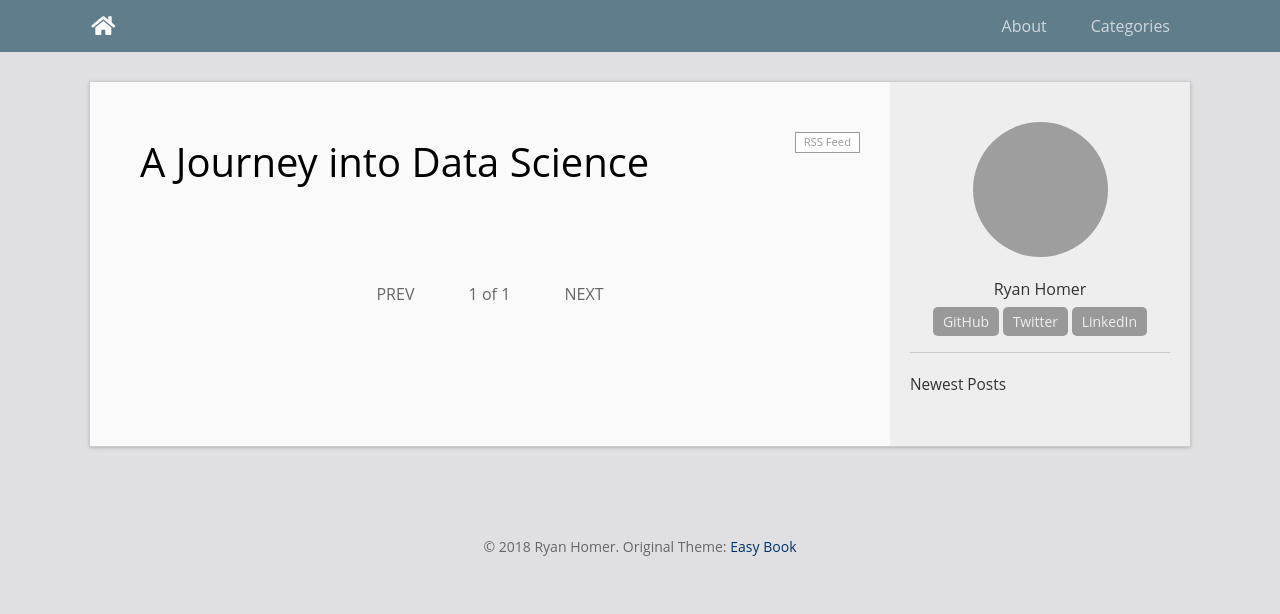
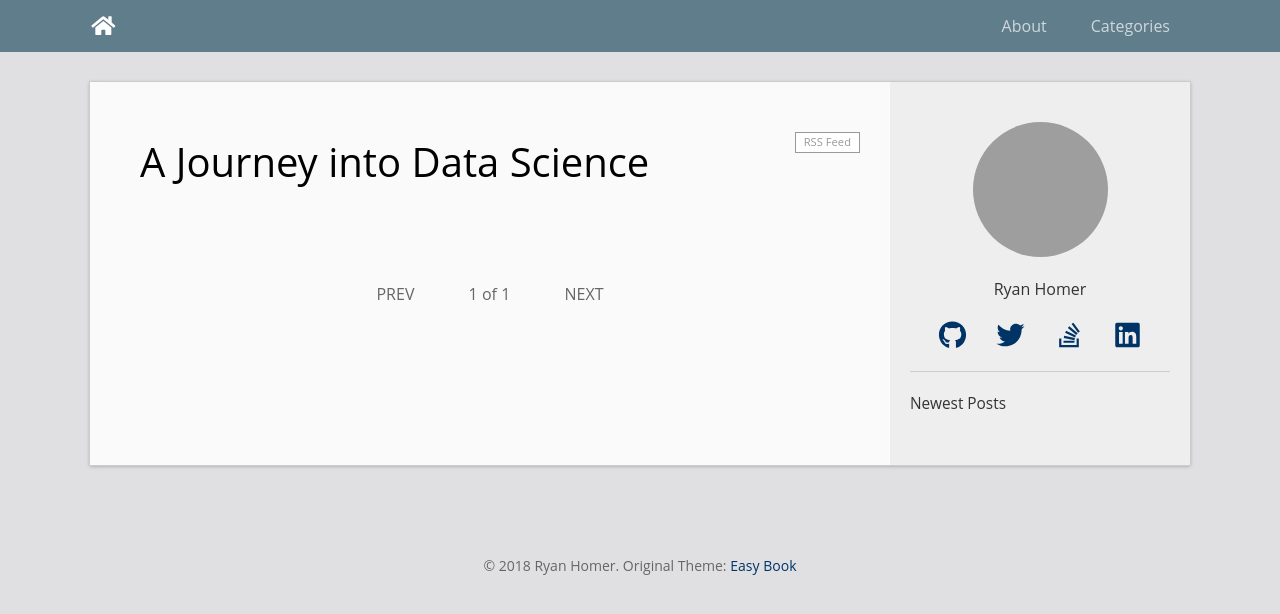
Before and after one commit to techrah/techrah.github.io, a Jekyll site: the page built from index.html, in a window 1280 px wide. Shown: the top 614 px of the page. Built offline with Jekyll 4.4.1, drawn with Linux system fonts in a browser that asks for light colours; nearby versions of some CDN libraries; the list of posts is cut into pages by our own code; grey boxes are pictures that could not be loaded.

Commit message:
Use FA social media icons

```diff
--- a/_config.yml
+++ b/_config.yml
@@ -12,8 +12,10 @@ avatar: "https://gravatar.com/avatar/30e45bcbe425836a2c970e896ffe55d0"
 profile: Frontend Software Developer<br/>Aspiring Data Scientist
 twitter_username: techrah
 github_username:  ryanhomer
+linkedin_username: ryanhomer
+stackoverflow_userid: 305383
 profile_links:
-  LinkedIn: "https://www.linkedin.com/in/ryanhomer/"
+  # LinkedIn: "https://www.linkedin.com/in/ryanhomer/"
   # You can add more profile links above, or edit _includes/sidebar.html
 
 # Comment Service (Disqus or 多说)
--- a/_includes/sidebar.html
+++ b/_includes/sidebar.html
@@ -4,10 +4,24 @@
   <p>{{ site.profile }}</p>
   <p class="contact">
     {% if site.github_username %}
-    <a href="https://github.com/{{ site.github_username }}">GitHub</a>
+    <a href="https://github.com/{{ site.github_username }}" target="_blank">
+      <i class="fab fa-github fa-2x fa-fw"></i>
+    </a>
     {% endif %}
     {% if site.twitter_username %}
-    <a href="https://twitter.com/{{ site.twitter_username }}">Twitter</a>
+    <a href="https://twitter.com/{{ site.twitter_username }}" target="_blank">
+      <i class="fab fa-twitter fa-2x fa-fw"></i>
+    </a>
+    {% endif %}
+    {% if site.stackoverflow_userid %}
+    <a href="https://stackoverflow.com/users/{{ site.stackoverflow_userid }}?tab=profile" target="_blank">
+      <i class="fab fa-stack-overflow fa-2x fa-fw"></i>
+    </a>
+    {% endif %}
+    {% if site.linkedin_username %}
+    <a href="https://www.linkedin.com/in/{{ site.linkedin_username }}" target="_blank">
+      <i class="fab fa-linkedin fa-2x fa-fw"></i>
+    </a>
     {% endif %}
     {% for link in site.profile_links %}
     <a href="{{ link | last }}">{{ link | first }}</a>
--- a/_sass/_layout.scss
+++ b/_sass/_layout.scss
@@ -200,19 +200,19 @@ $hide-sidebar-screen-width: 1120px;
 		font-size: $base-font-size;
 	}
 	.contact {
-		margin-top: 10px;
+		margin-top: 20px;
 		a {
-			background: #999;
-			color: #eee;
-			padding: 5px 10px;
+			/*background: #999;
+			color: #eee;*/
+			padding: 15px 10px;
 			text-decoration: none;
 			border-radius: 5px;
     		white-space: nowrap;
 
-			&:hover {
+			/*&:hover {
 				transition: background 0.3s ease;
 				background: #666;
-			}
+			}*/
 		}
 	}
 }
```
